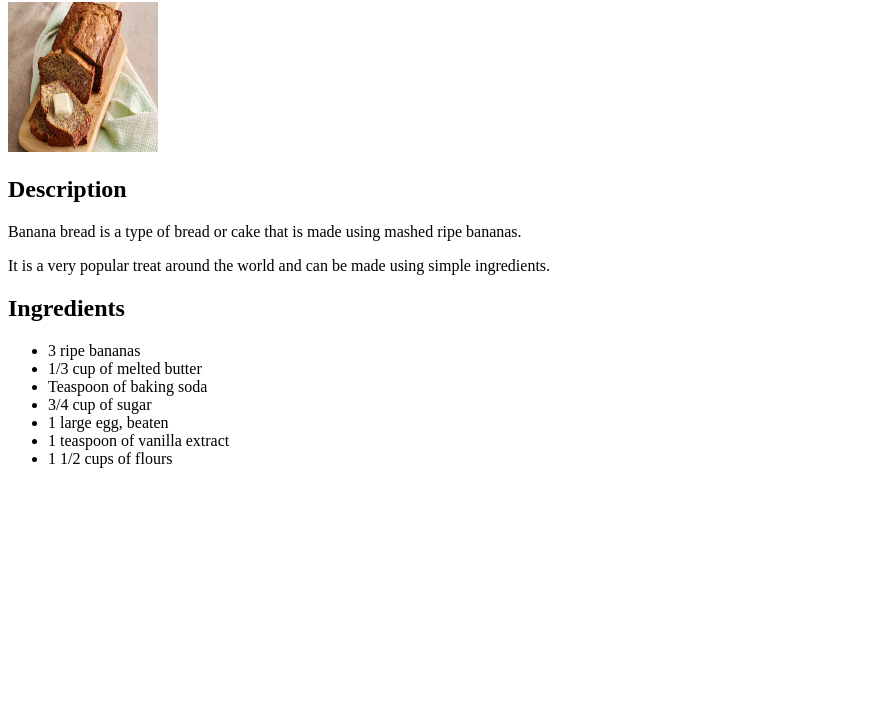
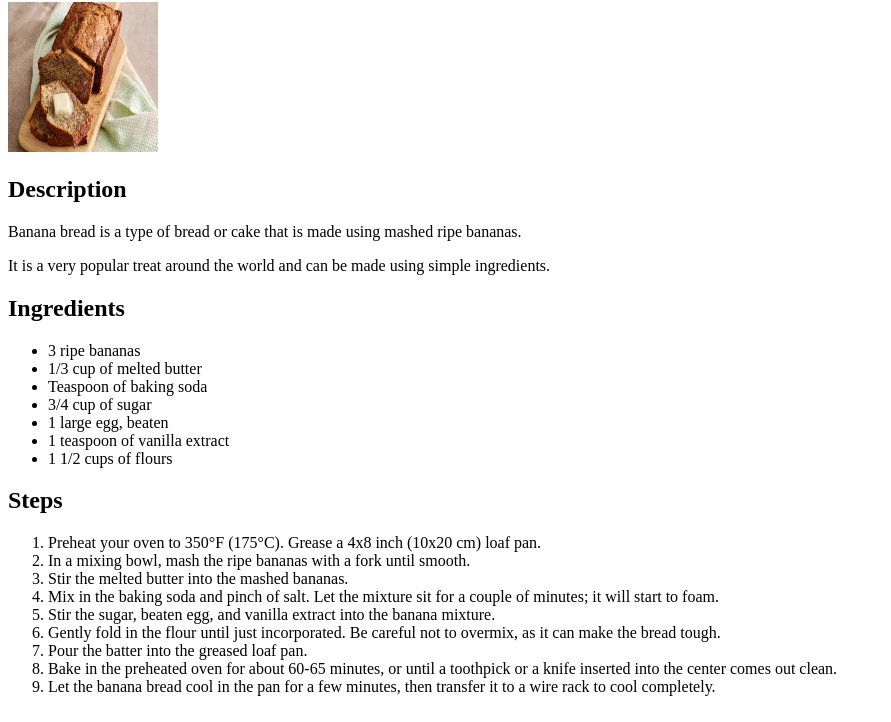
Before and after one commit to kylepunta/odin-recipes, a plain HTML site: page recipes/banana-bread.html in a window 1280 px wide. Shown: the part 78-800 px from the top of the page, without its empty margins (0-891 px from the left). Drawn offline with Linux system fonts and the light colour scheme.

Commit message:
Added ordered list
Added an ordered list of the steps to make the recipe

```diff
--- a/recipes/banana-bread.html
+++ b/recipes/banana-bread.html
@@ -26,5 +26,19 @@
                 <li>1 teaspoon of vanilla extract</li>
                 <li>1 1/2 cups of flours</li>
             </ul>
+
+        <h2>Steps</h2>
+
+            <ol>
+                <li>Preheat your oven to 350°F (175°C). Grease a 4x8 inch (10x20 cm) loaf pan.</li>
+                <li>In a mixing bowl, mash the ripe bananas with a fork until smooth.</li>
+                <li>Stir the melted butter into the mashed bananas.</li>
+                <li>Mix in the baking soda and pinch of salt. Let the mixture sit for a couple of minutes; it will start to foam.</li>
+                <li>Stir the sugar, beaten egg, and vanilla extract into the banana mixture.</li>
+                <li>Gently fold in the flour until just incorporated. Be careful not to overmix, as it can make the bread tough.</li>
+                <li>Pour the batter into the greased loaf pan.</li>
+                <li>Bake in the preheated oven for about 60-65 minutes, or until a toothpick or a knife inserted into the center comes out clean.</li>
+                <li>Let the banana bread cool in the pan for a few minutes, then transfer it to a wire rack to cool completely.</li>
+            </ol>
     </body>
 </html>
```
